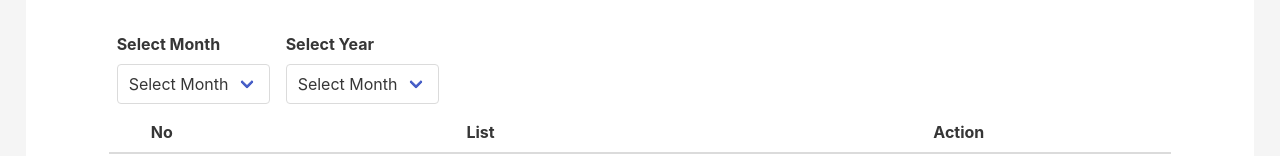
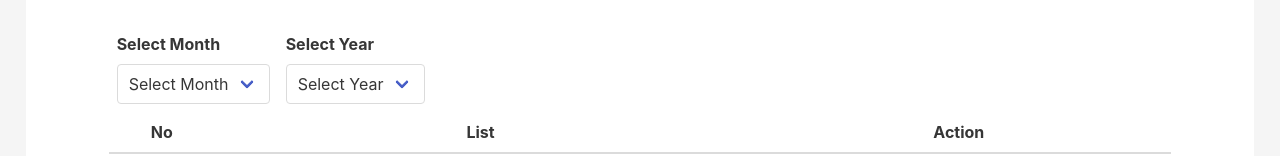
Before and after one commit to Vincci-ZeeChing/agribrain-system, a React (Create React App) app in the folder client/: page /data-analytics/report in a window 1280 px wide. Shown: the part 490-646 px from the top of the page. Built offline with nearby package versions, Linux system fonts and the light colour scheme; no server answers.

Commit message:
:fire: Remove never use code

```diff
--- a/client/src/component/dataAnalytics/Report.jsx
+++ b/client/src/component/dataAnalytics/Report.jsx
@@ -1,4 +1,4 @@
-import React, { useEffect, useState } from 'react';
+import React, { useState } from 'react';
 
 const Report = () => {
     const [selectedMonth, setSelectedMonth] = useState(''); // Default value for May
@@ -64,41 +64,7 @@ const Report = () => {
         }
     };
 
-    const [currentMonth, setCurrentMonth] = React.useState(new Date().toLocaleString('en-US', { month: 'long' }));
-
-    // const handleDownloadOtherMonth = () => {
-    //     if (!selectedMonth || !selectedYear) {
-    //         alert('Please select a month and year before downloading the report.');
-    //         return;
-    //     }
-    //
-    //     try {
-    //         // Construct the API endpoint with the selected month and year as query parameters
-    //         const apiEndpoint = `http://localhost:5000/api/v1/cropManagementReportOtherMonth?year=${selectedYear}&month=${selectedMonth}`;
-    //
-    //         // Make a request to the specific API endpoint to initiate the download
-    //         fetch(apiEndpoint)
-    //             .then((response) => response.blob())
-    //             .then((blob) => {
-    //                 // Create a URL for the downloaded file
-    //                 const url = URL.createObjectURL(blob);
-    //
-    //                 // Create a temporary link and click it to trigger the download
-    //                 const link = document.createElement('a');
-    //                 link.href = url;
-    //                 link.download = `cropManagementReport_${selectedMonth}_${selectedYear}.pdf`;
-    //                 link.click();
-    //
-    //                 // Clean up the URL object
-    //                 URL.revokeObjectURL(url);
-    //             })
-    //             .catch((error) => {
-    //                 console.error('Error downloading report:', error);
-    //             });
-    //     } catch (error) {
-    //         console.error('Error downloading report:', error);
-    //     }
-    // };
+    const [currentMonth] = React.useState(new Date().toLocaleString('en-US', { month: 'long' }));
 
     const handleDownloadOtherMonth = (reportType) => {
         if (!selectedMonth || !selectedYear) {
@@ -221,7 +187,7 @@ const Report = () => {
                         <div className="control">
                             <div className="select">
                                 <select value={selectedYear} onChange={(e) => setSelectedYear(e.target.value)}>
-                                    <option value="">Select Month</option>
+                                    <option value="">Select Year</option>
                                     <option value="2023">2023</option>
                                 </select>
                             </div>
```
